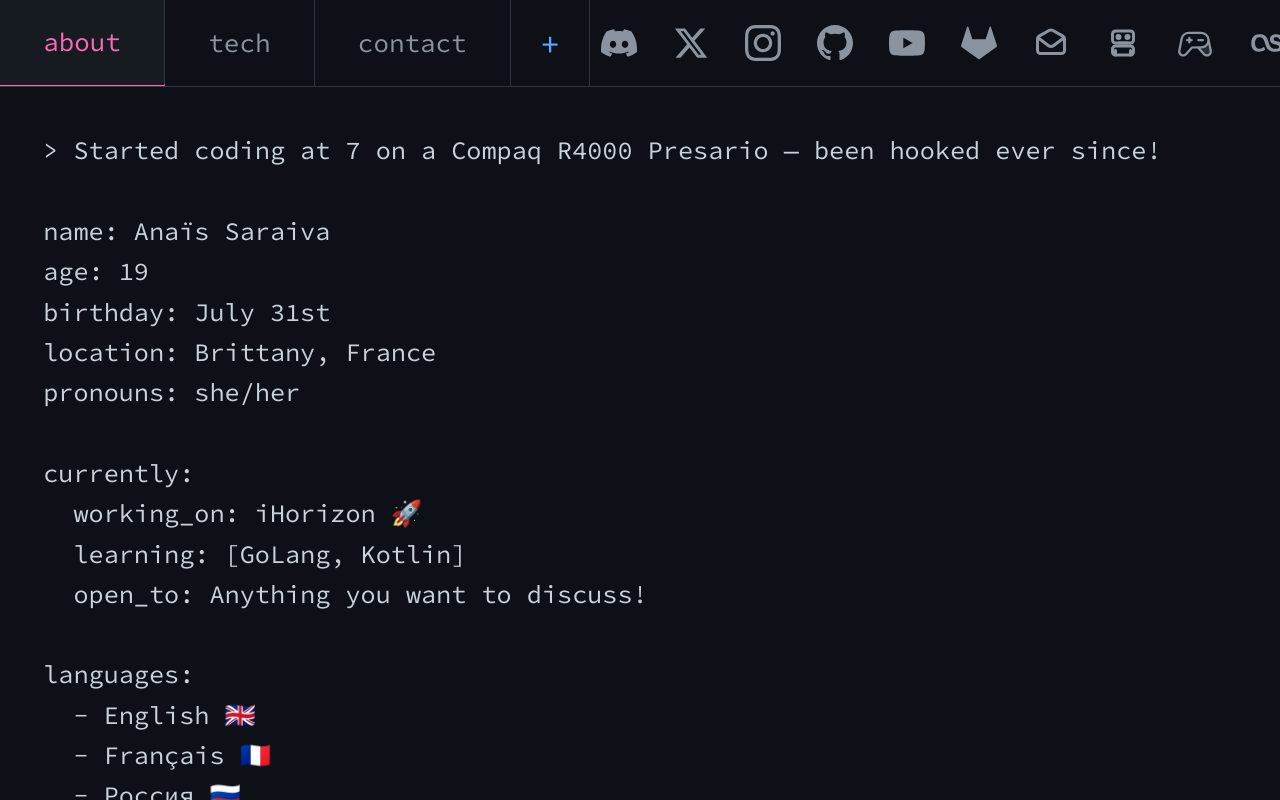
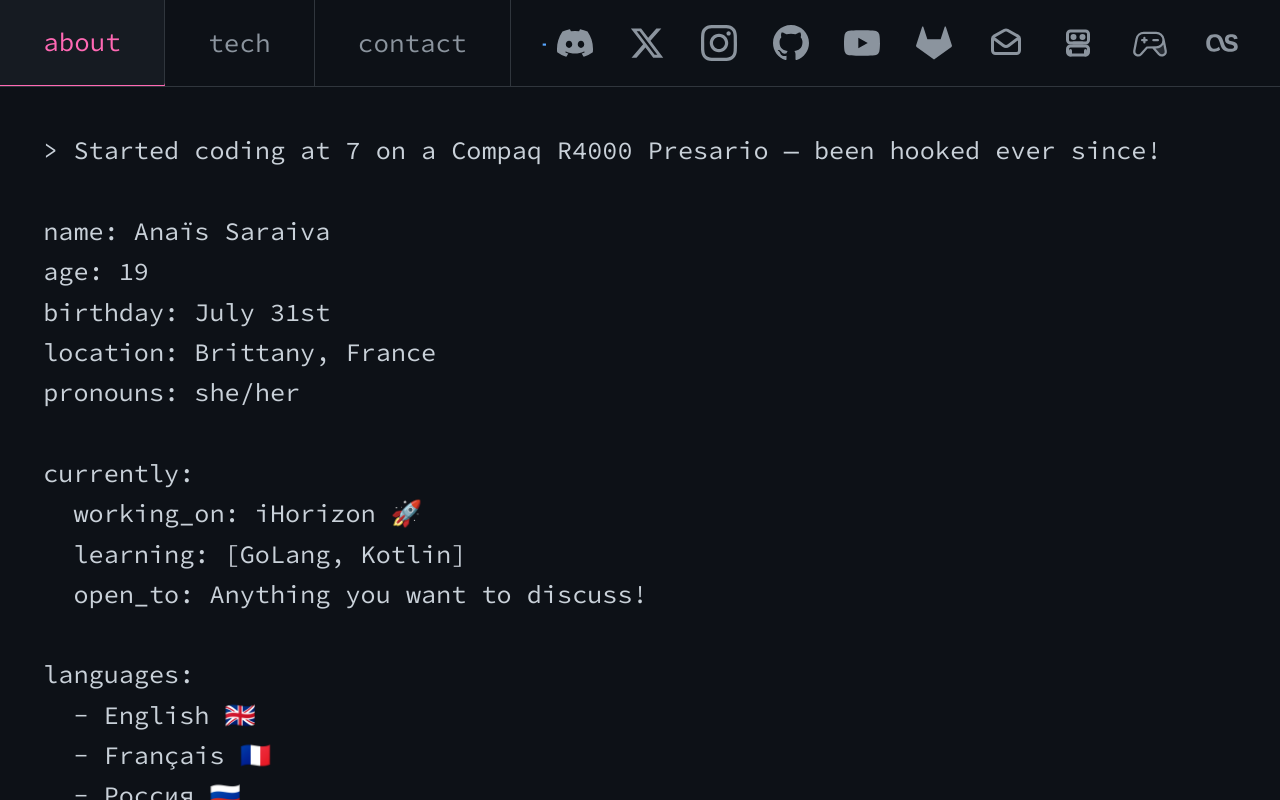
Before and after one commit to Kisakay/Kisakay, a React (Vite) app: page / in a window 1280 px wide. Built offline with nearby package versions, Linux system fonts and the light colour scheme.

Commit message:
fix scroll

```diff
--- a/src/App.css
+++ b/src/App.css
@@ -15,10 +15,34 @@
   padding: 0;
   margin: 0;
   flex-shrink: 0;
+  overflow: hidden;
 }
 
 .tabs-left {
   display: flex;
+  overflow-x: auto;
+  overflow-y: hidden;
+  flex: 1;
+  min-width: 0;
+  scrollbar-width: thin;
+  scrollbar-color: #30363d #0d1117;
+}
+
+.tabs-left::-webkit-scrollbar {
+  height: 6px;
+}
+
+.tabs-left::-webkit-scrollbar-track {
+  background: #0d1117;
+}
+
+.tabs-left::-webkit-scrollbar-thumb {
+  background: #30363d;
+  border-radius: 3px;
+}
+
+.tabs-left::-webkit-scrollbar-thumb:hover {
+  background: #484f58;
 }
 
 .tab {
@@ -33,6 +57,8 @@
   transition: all 0.15s;
   text-transform: lowercase;
   position: relative;
+  flex-shrink: 0;
+  white-space: nowrap;
 }
 
 .tab:hover {
@@ -108,6 +134,8 @@
   text-transform: lowercase;
   outline: none;
   min-width: 150px;
+  flex-shrink: 0;
+  white-space: nowrap;
 }
 
 .tab-input:focus {
@@ -172,6 +200,7 @@
   align-items: center;
   gap: 0.5rem;
   padding-right: 1rem;
+  flex-shrink: 0;
 }
 
 .social-link {
--- a/src/App.tsx
+++ b/src/App.tsx
@@ -31,6 +31,7 @@ function App() {
   const [newTabName, setNewTabName] = useState('')
   const contentRef = useRef<HTMLPreElement>(null)
   const newTabInputRef = useRef<HTMLInputElement>(null)
+  const tabsLeftRef = useRef<HTMLDivElement>(null)
 
   const sections: Record<SectionKey, Section> = {
     about: {
@@ -127,6 +128,13 @@ function App() {
     } else if (e.key === 'Escape') {
       setIsCreatingTab(false)
       setNewTabName('')
+    }
+  }
+
+  const handleWheel = (e: React.WheelEvent<HTMLDivElement>) => {
+    if (tabsLeftRef.current) {
+      e.preventDefault()
+      tabsLeftRef.current.scrollLeft += e.deltaY
     }
   }
 
@@ -240,7 +248,11 @@ function App() {
   return (
     <div className="container">
       <nav className="tabs">
-        <div className="tabs-left">
+        <div
+          ref={tabsLeftRef}
+          className="tabs-left"
+          onWheel={handleWheel}
+        >
           {Object.keys(sections).map((key) => (
             <button
               key={key}
```
